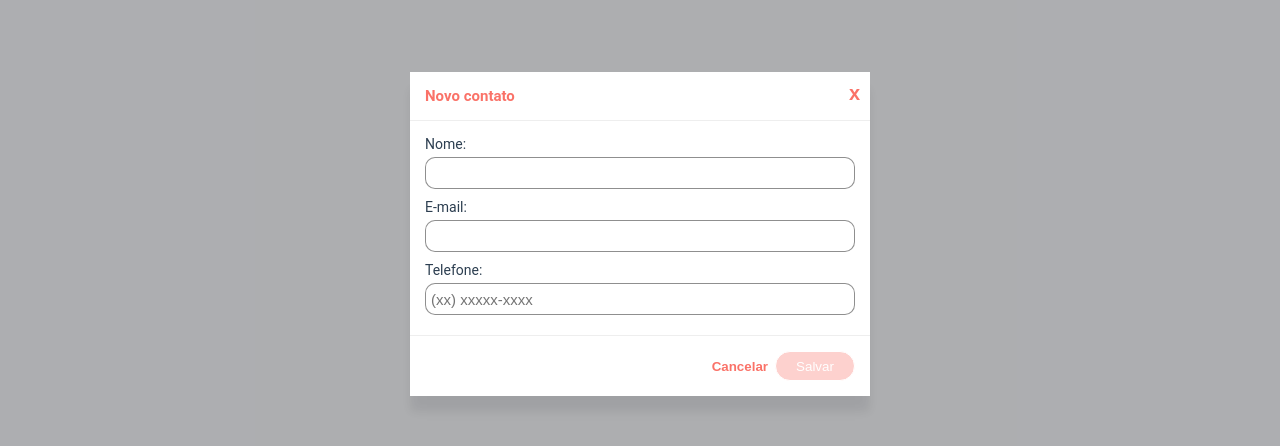
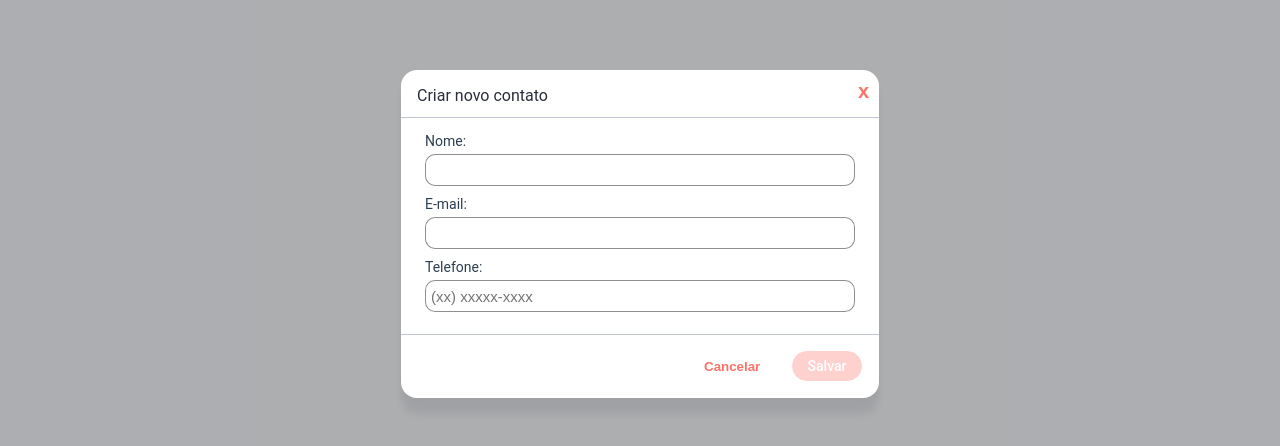
Before and after one commit to gaabmmelo/contacts-click, a Vue app: page / in a window 1280 px wide. Both pictures are taken after typing "Sample" into the empty fields and a click on the button "+ Criar contato". Shown: the part 166-612 px from the top of the page. Built offline with nearby package versions, Linux system fonts and the light colour scheme; a web font is replaced by a local one.

Commit message:
Ajustes - modal salvar contato

```diff
--- a/src/components/Modal.vue
+++ b/src/components/Modal.vue
@@ -8,11 +8,13 @@
         aria-describedby="modalContent"
       >
         <header class="modal-header" id="modalTitle">
-          <slot name="header"> Novo contato </slot>
+          <slot name="header">
+            <p class="title-modal">Criar novo contato</p>
+          </slot>
           <button
             type="button"
             class="btn-close"
-            @click="close"
+            @click="closeModal"
             aria-label="Close modal"
           >
             x
@@ -21,6 +23,7 @@
 
         <section class="modal-body" id="modalContent">
           <slot name="body">
+            <div class="form">
               <label for="name">Nome:</label>
               <input type="text" name="name" v-model="contact.name" />
 
@@ -34,14 +37,24 @@
                 placeholder="(xx) xxxxx-xxxx"
                 v-model="contact.telephone"
               />
+            </div>
           </slot>
         </section>
 
         <footer class="modal-footer">
-          <button type="button" class="btn btn-transparent" @click="close()">
+          <button
+            type="button"
+            class="btn btn-transparent"
+            @click="closeModal()"
+          >
             Cancelar
           </button>
-          <button type="button" class="btn btn-coral" @click="saveContact()" :disabled="!contact.name && !contact.email && !contact.telephone" >
+          <button
+            type="button"
+            class="btn btn-coral"
+            @click="saveContact()"
+            :disabled="!contact.name && !contact.email && !contact.telephone"
+          >
             Salvar
           </button>
         </footer>
@@ -70,11 +83,6 @@ export default {
     };
   },
   methods: {
-    validEmail: function (email) {
-      var re = /^(([^<>()[\]\\.,;:\s@"]+(\.[^<>()[\]\\.,;:\s@"]+)*)|(".+"))@((\[[0-9]{1,3}\.[0-9]{1,3}\.[0-9]{1,3}\.[0-9]{1,3}\])|(([a-zA-Z\-0-9]+\.)+[a-zA-Z]{2,}))$/;
-      return re.test(email);
-    },
-
     saveContact() {
       if (this.contact.id === 0) {
         this.contact.id = this.list.length ? this.list.at(-1).id + 1 : 1;
@@ -85,20 +93,21 @@ export default {
         ] = this.contact;
       }
       localStorage.setItem("contacts", JSON.stringify(this.list));
+
+      this.$emit("close");
       this.contact = { id: 0, name: null, email: null, telephone: null };
-      this.$emit("close");
     },
 
-    close() {
+    closeModal() {
+      this.$emit("close");
       this.contact = { id: 0, name: null, email: null, telephone: null };
-      this.$emit("close");
     },
   },
 };
 </script>
 
 
-<style>
+<style scoped>
 .modal-backdrop {
   position: fixed;
   top: 0;
@@ -116,7 +125,7 @@ export default {
   flex-direction: column;
   width: 430px;
   position: relative;
-  padding: 5px 15px 20px;
+  padding: 5px 1.5rem 1.375rem;
 }
 
 .modal {
@@ -125,25 +134,31 @@ export default {
   overflow-x: auto;
   display: flex;
   flex-direction: column;
-}
-
-.modal-header,
-.modal-footer {
-  padding: 15px;
-  display: flex;
+  border-radius: 16px;
 }
 
 .modal-header {
   position: relative;
-  border-bottom: 1px solid #eeeeee;
-  color: #fa7268;
+  border-bottom: 1px solid #c0c3d2;
   justify-content: space-between;
-  font-weight: bold;
-  font-size: 15px;
+  font-size: 1rem;
+  color: #2a2d3b;
+  font-weight: normal;
+  display: flex;
+}
+
+.modal-header p {
+  margin: 1rem 7.75rem 0.781rem 1rem;
+}
+
+.modal .form {
+  display: flex;
+  flex-direction: column;
 }
 
 .modal-footer {
-  border-top: 1px solid #eeeeee;
+  border-top: 1px solid #c0c3d2;
+  padding: 0.938rem 1rem 1rem;
   flex-direction: column;
   display: flex;
   flex-direction: row;
@@ -152,6 +167,7 @@ export default {
 
 .btn-close {
   position: absolute;
+  cursor: pointer;
   top: 0;
   right: 0;
   border: none;
@@ -170,19 +186,29 @@ export default {
   color: #fa7268;
   background: transparent;
   border: 1px solid #fff;
-  border-radius: 2px;
   font-weight: bold;
-  height: 30px;
-  border-radius: 20px;
+  border-radius: 16px;
+  margin: 0px 1rem;
+  padding: 0.5rem 1rem;
+  width: 5.5rem;
+  height: 2rem;
+}
+
+.btn-transparent:hover {
+  background-color: #fa726824 !important;
 }
 
 .btn-coral {
   color: white;
   background: #fa7268;
   border: 1px solid #fff;
-  width: 80px;
-  height: 30px;
-  border-radius: 20px;
+  width: 4.5rem;
+  height: 2rem;
+  border-radius: 16px;
+  font-family: roboto, sans-serif;
+  font-size: 0.875rem;
+  font-weight: 500;
+  line-height: normal;
 }
 
 .btn-coral:disabled {
@@ -201,7 +227,7 @@ export default {
 
 .modal-fade-enter-active,
 .modal-fade-leave-active {
-  transition: opacity 0.5s ease;
+  transition: opacity 0.2s ease;
 }
 
 label {
```
Lines whose indentation alone changed are shown as unchanged.
